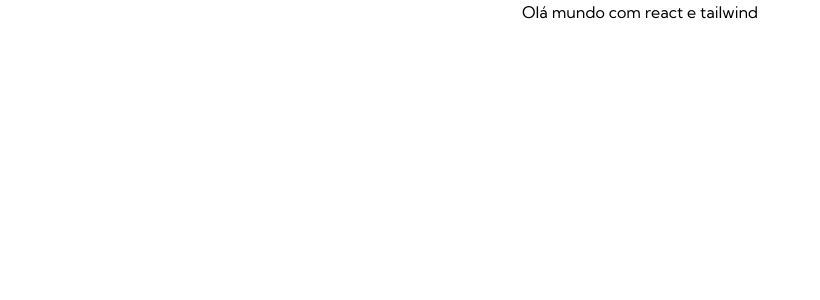
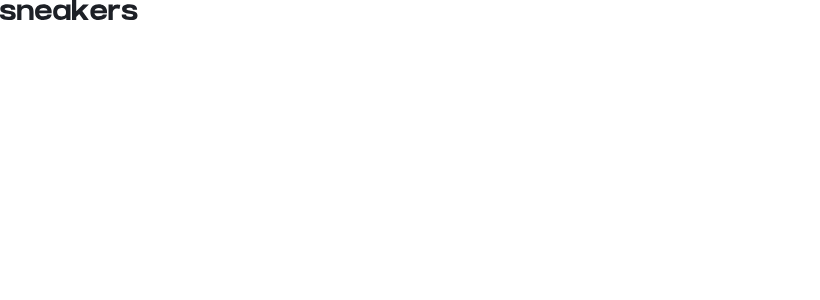
Before and after one commit to dieegobs/ecommerce-react, a React (Vite) app: page / in a window 1280 px wide. Shown: the top 300 px of the page, without its empty margins (0-820 px from the left). Built offline with nearby package versions, Linux system fonts and the light colour scheme.

Commit message:
Colocando imagem da logo

```diff
--- a/src/App.jsx
+++ b/src/App.jsx
@@ -1,8 +1,11 @@
+import LogoSneakes from './assets/images/logo.svg'
 
 const App = () => {
   return (
     <>
-     <h1 className="text-center">Olá mundo com react e tailwind </h1>
+     <header>
+        <img src={LogoSneakes} alt="" />
+     </header>
     </>
   );
 };
```
